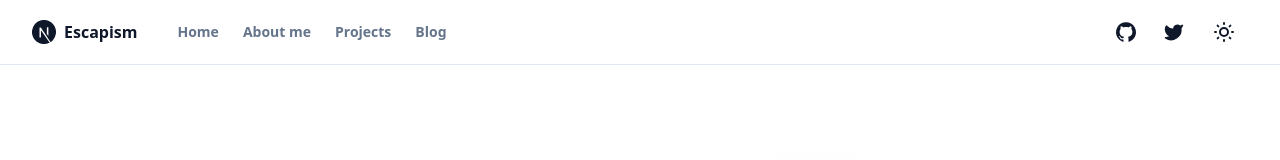
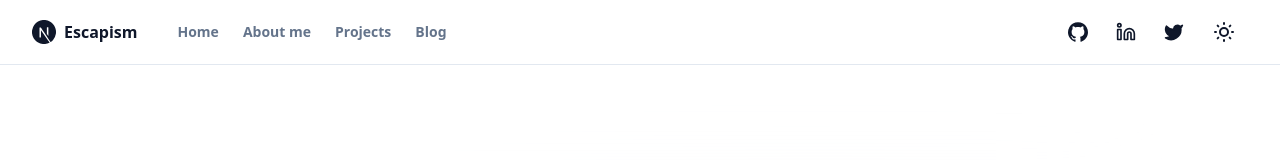
Before and after one commit to MohamedElshazly/escapism, a Next.js app: page / in a window 1280 px wide. Shown: the top 160 px of the page. Built offline with nearby package versions, Linux system fonts and the light colour scheme.

Commit message:
added linkedin social link

```diff
--- a/components/MainNav.tsx
+++ b/components/MainNav.tsx
@@ -80,6 +80,22 @@ export function MainNav({ items }: MainNavProps) {
 								</div>
 							</Link>
 							<Link
+								href={siteConfig.links.linkedin}
+								target="_blank"
+								rel="noreferrer"
+							>
+								<div
+									className={buttonVariants({
+										size: "sm",
+										variant: "ghost",
+										className: "hover:text-primary"
+									})}
+								>
+									<Icons.linkedin className="h-5 w-5" />
+									<span className="sr-only">LinkedIn</span>
+								</div>
+							</Link>
+							<Link
 								href={siteConfig.links.twitter}
 								target="_blank"
 								rel="noreferrer"
--- a/components/icons.tsx
+++ b/components/icons.tsx
@@ -3,6 +3,7 @@ import {
 	Moon,
 	SunMedium,
 	Twitter,
+	Linkedin,
 	type Icon as LucideIcon,
 } from "lucide-react"
 
@@ -12,6 +13,7 @@ export const Icons = {
 	sun: SunMedium,
 	moon: Moon,
 	twitter: Twitter,
+	linkedin: Linkedin,
 	logo: (props: LucideProps) => (
 		<svg xmlns="http://www.w3.org/2000/svg" viewBox="0 0 24 24" {...props}>
 			<path
--- a/components/site-header.tsx
+++ b/components/site-header.tsx
@@ -34,6 +34,22 @@ export function SiteHeader() {
 							</div>
 						</Link>
 						<Link
+							href={siteConfig.links.linkedin}
+							target="_blank"
+							rel="noreferrer"
+						>
+							<div
+								className={buttonVariants({
+									size: "sm",
+									variant: "ghost",
+									className: "hover:text-primary"
+								})}
+							>
+								<Icons.linkedin className="h-5 w-5" />
+								<span className="sr-only">LinkedIn</span>
+							</div>
+						</Link>
+						<Link
 							href={siteConfig.links.twitter}
 							target="_blank"
 							rel="noreferrer"
--- a/config/site.ts
+++ b/config/site.ts
@@ -25,6 +25,7 @@ export const siteConfig = {
   links: {
     twitter: "https://twitter.com/SillyFarts9000",
     github: "https://github.com/MohamedElshazly",
+    linkedin: "https://www.linkedin.com/in/mohamed-elshazly-4b1429148",
     docs: "",
   },
 }
```
Lines whose indentation alone changed are shown as unchanged.
